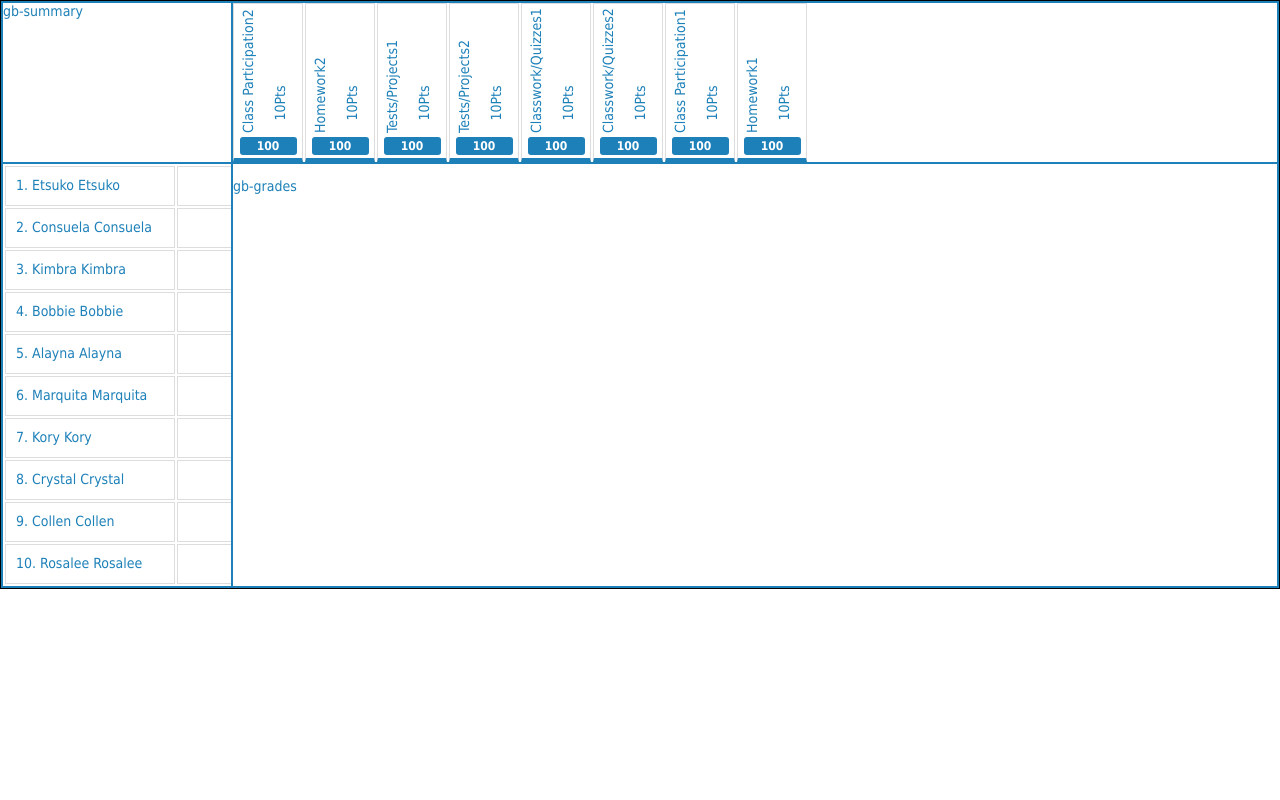
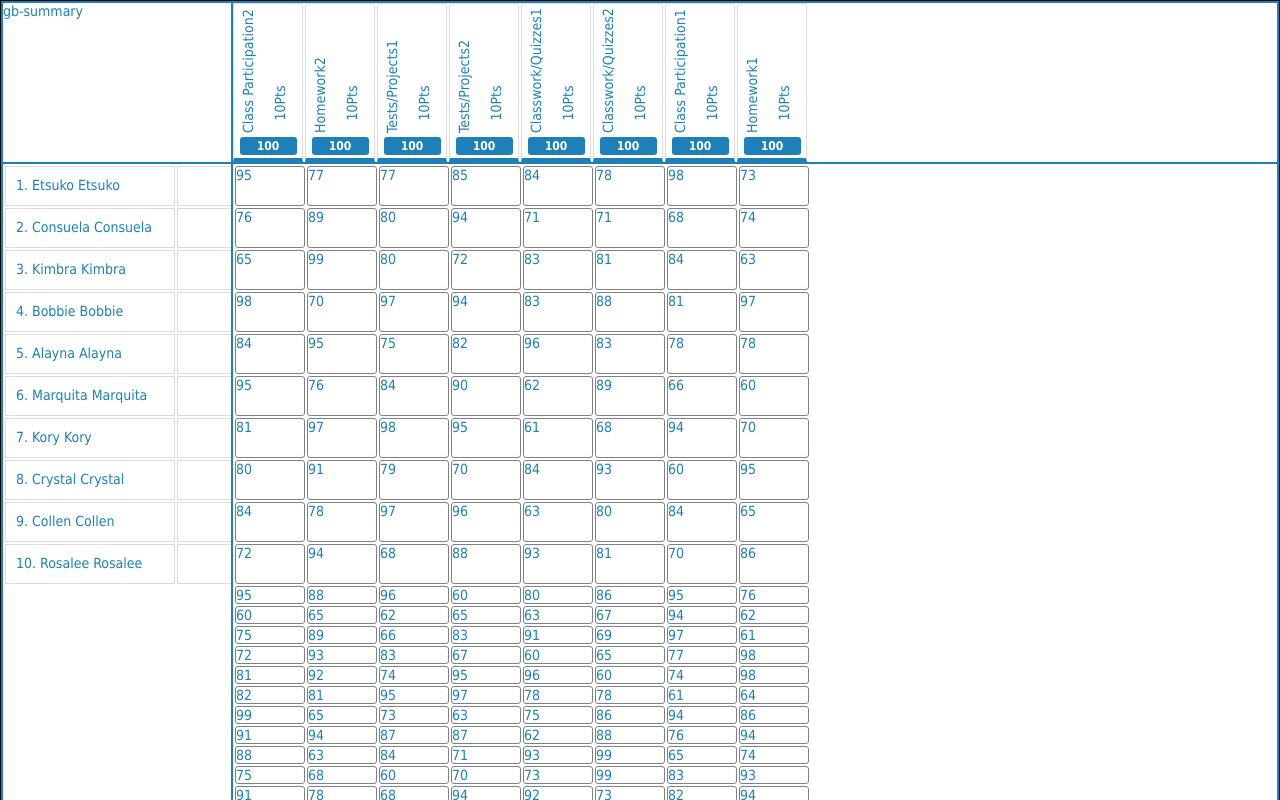
Before and after one commit to omarolivo/Gradebook, an Angular app: page / in a window 1280 px wide. Shown: the top 800 px of the page. Built offline with nearby package versions, Linux system fonts and the light colour scheme.

Commit message:
Add a CSS grid display for assignment grades

```diff
--- a/src/app/gradebook/assignment-grade/assignment-grade.component.css
+++ b/src/app/gradebook/assignment-grade/assignment-grade.component.css
@@ -0,0 +1,6 @@
+div {
+    box-sizing: border-box;
+    height: 100%;
+    border: gray solid 1px;
+    border-radius: 3px;
+}
--- a/src/app/gradebook/assignment-grade/assignment-grade.component.html
+++ b/src/app/gradebook/assignment-grade/assignment-grade.component.html
@@ -1,3 +1,3 @@
-<span>
+<div>
     {{ grade.grade }}
-</span>
+</div>
--- a/src/app/gradebook/assignment-grades/assignment-grades.component.css
+++ b/src/app/gradebook/assignment-grades/assignment-grades.component.css
@@ -1,7 +1,7 @@
 .assignment-grades-container {
   display: grid;
-  grid-template-columns: repeat(var(--colVar), min-content);
-  padding: 5px;
-  border-radius: 5px;
-  border: black solid 1px;
+  grid-template-columns: repeat(var(--grades-columns), 70px);
+  grid-template-rows: repeat(var(--grades-rows), 40px);
+  grid-gap: 2px;
+  padding: 2px;
 }
--- a/src/app/gradebook/assignment-grades/assignment-grades.component.ts
+++ b/src/app/gradebook/assignment-grades/assignment-grades.component.ts
@@ -1,4 +1,4 @@
-import { Component, Input, OnChanges } from '@angular/core';
+import { Component, Input } from '@angular/core';
 import { AssignmentGrade } from '../models/gradebook.models';
 
 @Component({
@@ -6,13 +6,8 @@ import { AssignmentGrade } from '../models/gradebook.models';
   templateUrl: './assignment-grades.component.html',
   styleUrls: ['./assignment-grades.component.css']
 })
-export class AssignmentGradesComponent implements OnChanges {
+export class AssignmentGradesComponent {
   @Input() grades: AssignmentGrade[];
-  @Input() rowLength: number;
-
-  ngOnChanges(): void {
-    document.querySelector('div').style.setProperty('--colVar', this.rowLength?.toString() || '0');
-  }
 
   constructor() { }
 }
--- a/src/app/gradebook/gradebook.component.css
+++ b/src/app/gradebook/gradebook.component.css
@@ -1,6 +1,8 @@
 :root {
   --categories: 0;
   --students: 0;
+  --grades-columns: 0;
+  --grades-rows: 0;
 }
 
 div {
--- a/src/app/gradebook/gradebook.component.html
+++ b/src/app/gradebook/gradebook.component.html
@@ -9,17 +9,14 @@
         <div class="gb-summary">
           gb-summary
         </div>
-
-
-        <div class="gb-assignments" >
-             <gb-assignment-list [assignments]="data.assignments"></gb-assignment-list>
+        <div class="gb-assignments">
+            <gb-assignment-list [assignments]="data.assignments"></gb-assignment-list>
         </div>
-        <div class="gb-students"  >
+        <div class="gb-students">
             <gb-students-list [students]="data.students"></gb-students-list>
         </div>
         <div class="gb-grades">
-            <p>gb-grades</p>
-
+            <gb-assignment-grades [grades]="data.grades"></gb-assignment-grades>
         </div>
     </div>
 </div>
--- a/src/app/gradebook/gradebook.component.ts
+++ b/src/app/gradebook/gradebook.component.ts
@@ -12,6 +12,10 @@ export class GradebookComponent {
   data: Gradebook;
 
   constructor(private _gb: GradebookService) {
-    _gb.data.subscribe(gradebookData => this.data = gradebookData);
+    _gb.data.subscribe(gradebookData => {
+      this.data = gradebookData;
+      document.querySelector(':root').style.setProperty('--grades-columns', this.data.assignments?.length);
+      document.querySelector(':root').style.setProperty('--grades-rows', this.data.students?.length);
+    });
   }
 }
```
